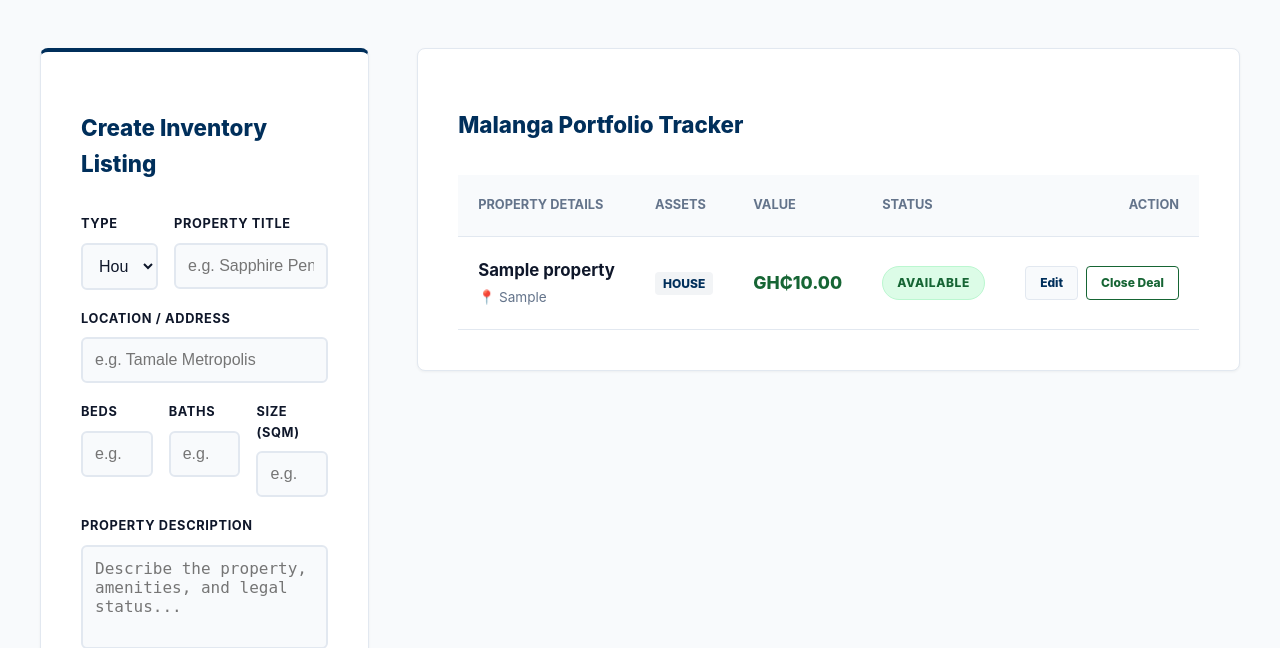
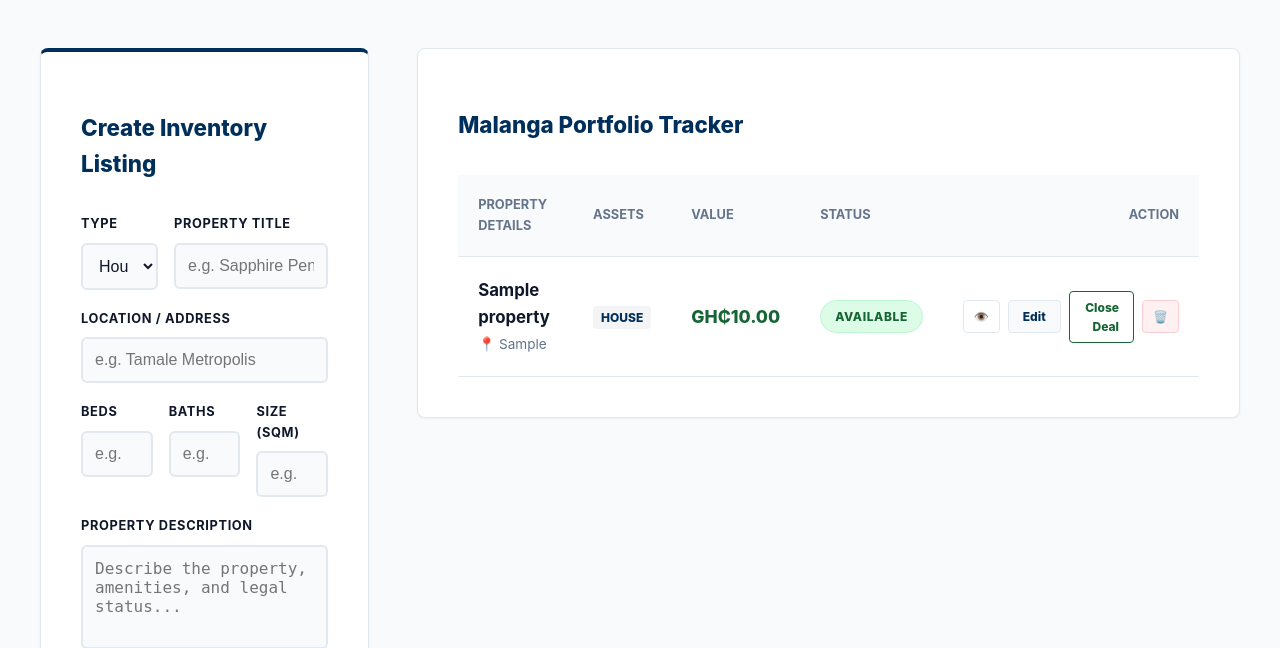
Before and after one commit to Abdul6619977/malanga-real-estate, a Django app: page /manage/properties/ in a window 1280 px wide. Shown: the part 218-866 px from the top of the page. Run offline with Django 5.2, Linux system fonts and the light colour scheme; a user stored in the database is signed in; tables that the repository leaves empty hold one stand-in row (values such as "Sample post").

Commit message:
Enhance property management UI: Add direct delete/view buttons, image thumbnails in editor, and NEW badges on storefront

```diff
--- a/templates/core/manage/edit_property.html
+++ b/templates/core/manage/edit_property.html
@@ -72,7 +72,10 @@
                     <label style="font-size: 0.8rem; text-transform: uppercase; color: var(--text-muted); font-weight: 800; display: block; margin-bottom: 10px;">Replace Featured Image</label>
                     <input type="file" name="image" style="background: white; border: 1px dashed var(--border-light); padding: 10px; width: 100%; border-radius: 6px;">
                     {% if property.image %}
-                        <div style="margin-top: 15px; font-size: 0.8rem; color: #166534;">Current: {{ property.image.name }}</div>
+                        <div style="margin-top: 15px; display: flex; gap: 15px; align-items: center; background: white; padding: 10px; border-radius: 8px; border: 1px solid var(--border-light);">
+                            <img src="{{ property.image.url }}" style="width: 60px; height: 60px; object-fit: cover; border-radius: 4px;">
+                            <span style="font-size: 0.8rem; color: #166534;">Current: {{ property.image.name|truncatechars:20 }}</span>
+                        </div>
                     {% endif %}
                 </div>
                 <div>
--- a/templates/core/manage/properties.html
+++ b/templates/core/manage/properties.html
@@ -121,14 +121,17 @@
                         </span>
                     </td>
                     <td style="text-align: right;">
-                        <div style="display: flex; gap: 8px; justify-content: flex-end;">
+                        <div style="display: flex; gap: 8px; justify-content: flex-end; align-items: center;">
+                            <a href="{% url 'public_detail' p.id %}" target="_blank" style="text-decoration: none; padding: 6px 10px; background: white; color: var(--text-muted); border: 1px solid var(--border-light); border-radius: 4px; font-size: 0.75rem; transition: all 0.2s;" title="View on Site">👁️</a>
                             <a href="{% url 'edit_property' p.id %}" style="text-decoration: none; padding: 6px 14px; background: #f8fafc; color: var(--bg-malanga); border: 1px solid var(--border-light); border-radius: 4px; font-size: 0.75rem; font-weight: 800; transition: all 0.2s;" onmouseover="this.style.background='var(--bg-malanga)'; this.style.color='white'" onmouseout="this.style.background='#f8fafc'; this.style.color='var(--bg-malanga)'">Edit</a>
 
                             {% if p.status == 'Available' %}
                                 <a href="{% url 'mark_sold' p.id %}" style="text-decoration: none; padding: 6px 14px; background: white; color: #166534; border: 1px solid #166534; border-radius: 4px; font-size: 0.75rem; font-weight: 800; transition: all 0.2s;" onmouseover="this.style.background='#166534'; this.style.color='white'" onmouseout="this.style.background='white'; this.style.color='#166534'">Close Deal</a>
                             {% else %}
-                                <span style="font-size: 0.7rem; font-weight: 800; color: var(--text-muted); opacity: 0.6; text-transform: uppercase; align-self: center;">✔ Sold</span>
+                                <span style="font-size: 0.7rem; font-weight: 800; color: var(--text-muted); opacity: 0.6; text-transform: uppercase;">✔ Sold</span>
                             {% endif %}
+
+                            <a href="{% url 'delete_property' p.id %}" onclick="return confirm('Permanently delete {{ p.name }}?')" style="text-decoration: none; padding: 6px 10px; background: #fff1f2; color: #be123c; border: 1px solid #fecdd3; border-radius: 4px; font-size: 0.75rem; transition: all 0.2s;" title="Delete Listing">🗑️</a>
                         </div>
                     </td>
                 </tr>
```
Also changed, not shown: templates/core/public_home.html (+7 -0 lines).
